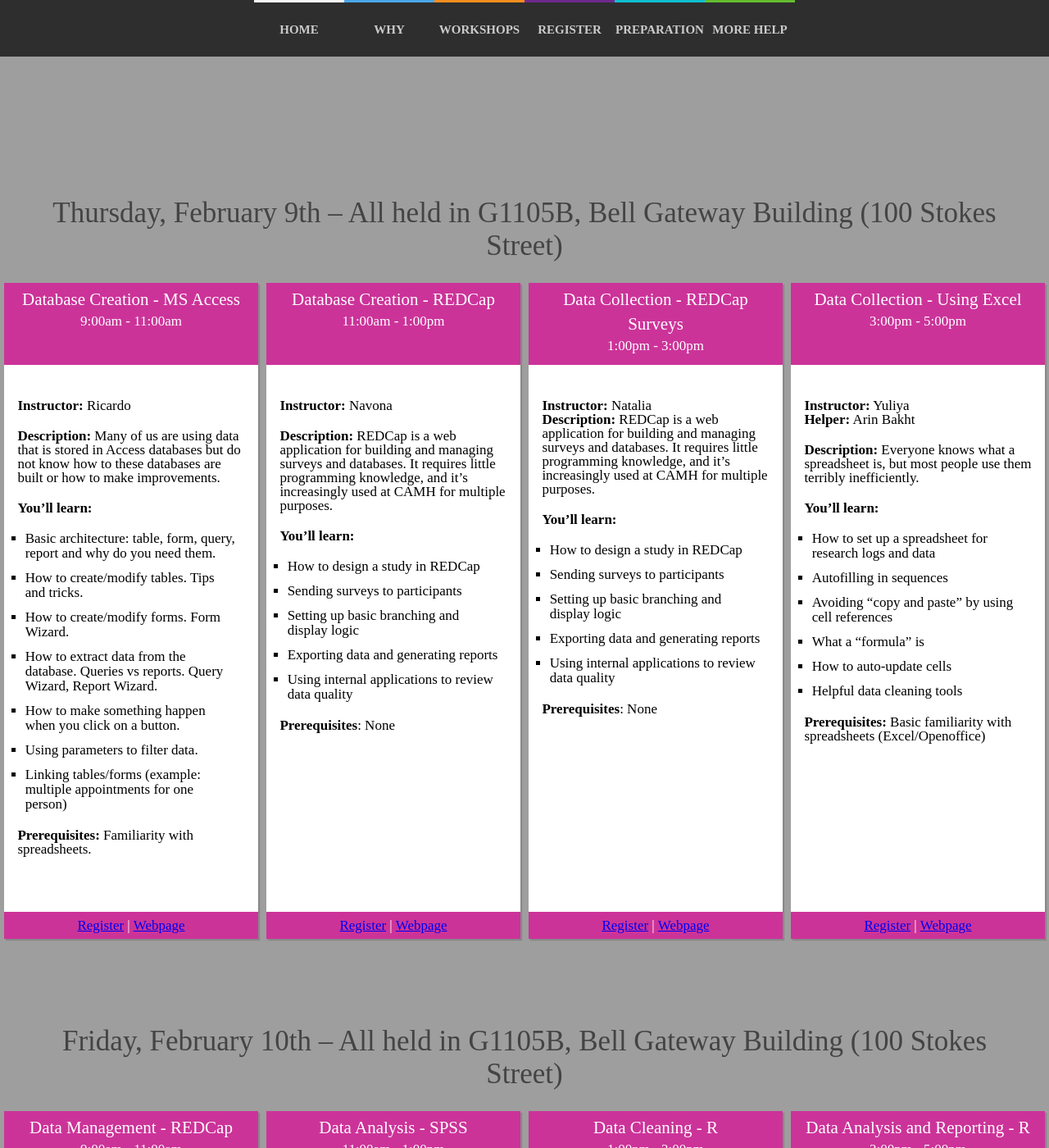
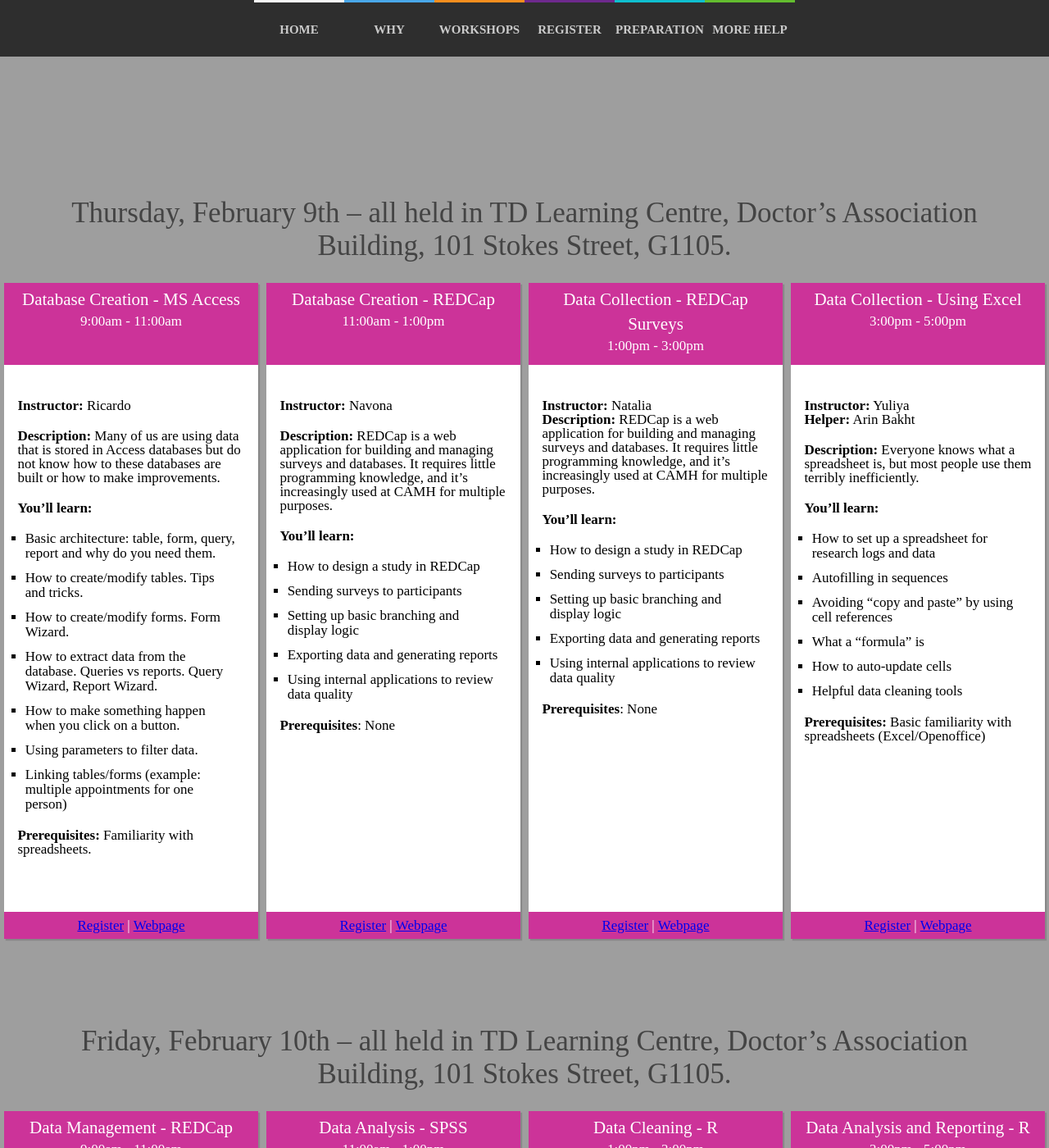
Before and after one commit to CAMH-SCWG/feb-2017-workshops, a Jekyll site: the page built from _posts/2017-01-03-details.md, in a window 1280 px wide and 1400 px high. Shown: the whole window at 82% size. Built offline with Jekyll 4.4.1, drawn with Linux system fonts in a browser that asks for light colours; nearby versions of some CDN libraries; our own code applies the rules of GitHub Pages for plain Markdown files.

Commit message:
Update 2017-01-03-details.md

```diff
--- a/_posts/2017-01-03-details.md
+++ b/_posts/2017-01-03-details.md
@@ -7,7 +7,7 @@
 
 {::options parse_block_html="true" /}
 <div class="day">
-## Thursday, February 9th -- All held in G1105B, Bell Gateway Building (100 Stokes Street)
+## Thursday, February 9th -- all held in TD Learning Centre, Doctor's Association Building, 101 Stokes Street, G1105.
 
 <div class="card">
 <div class="card-title" markdown="1">
@@ -136,7 +136,7 @@
 
 </div><div class="day">
 
-## Friday, February 10th -- All held in G1105B, Bell Gateway Building (100 Stokes Street)
+## Friday, February 10th -- all held in TD Learning Centre, Doctor's Association Building, 101 Stokes Street, G1105.
 
 
 <div class="card">
```
